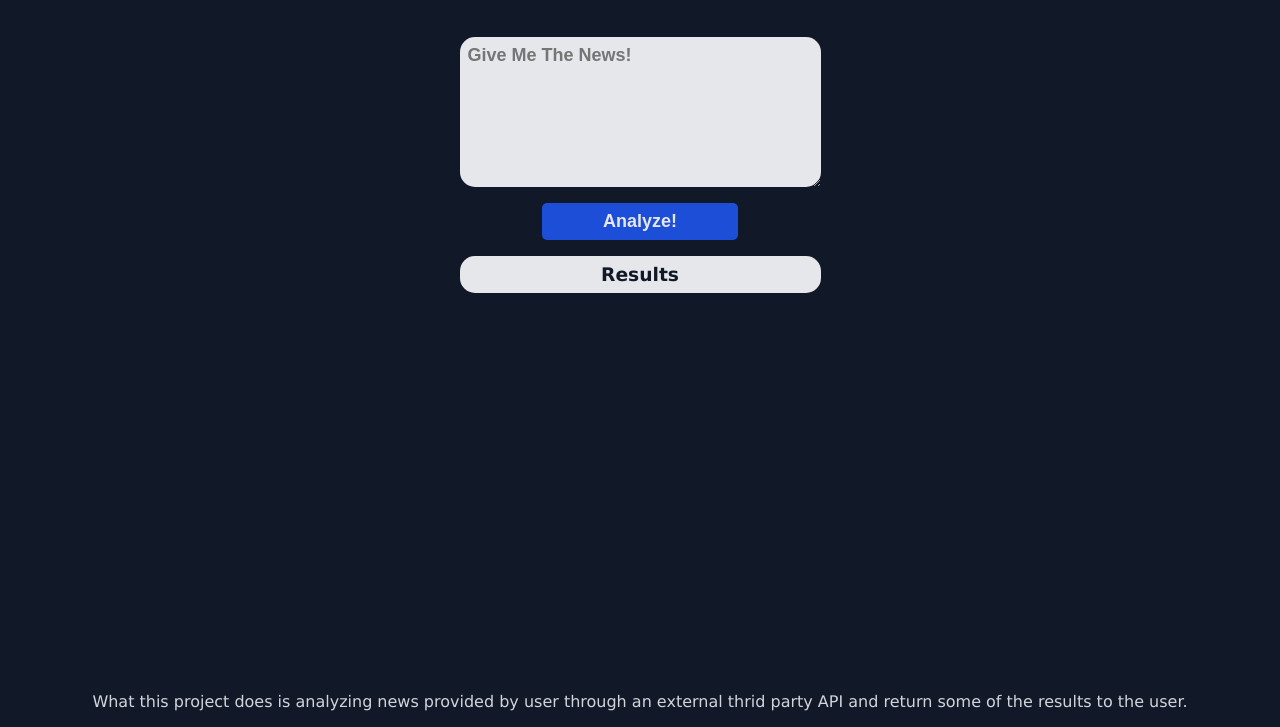
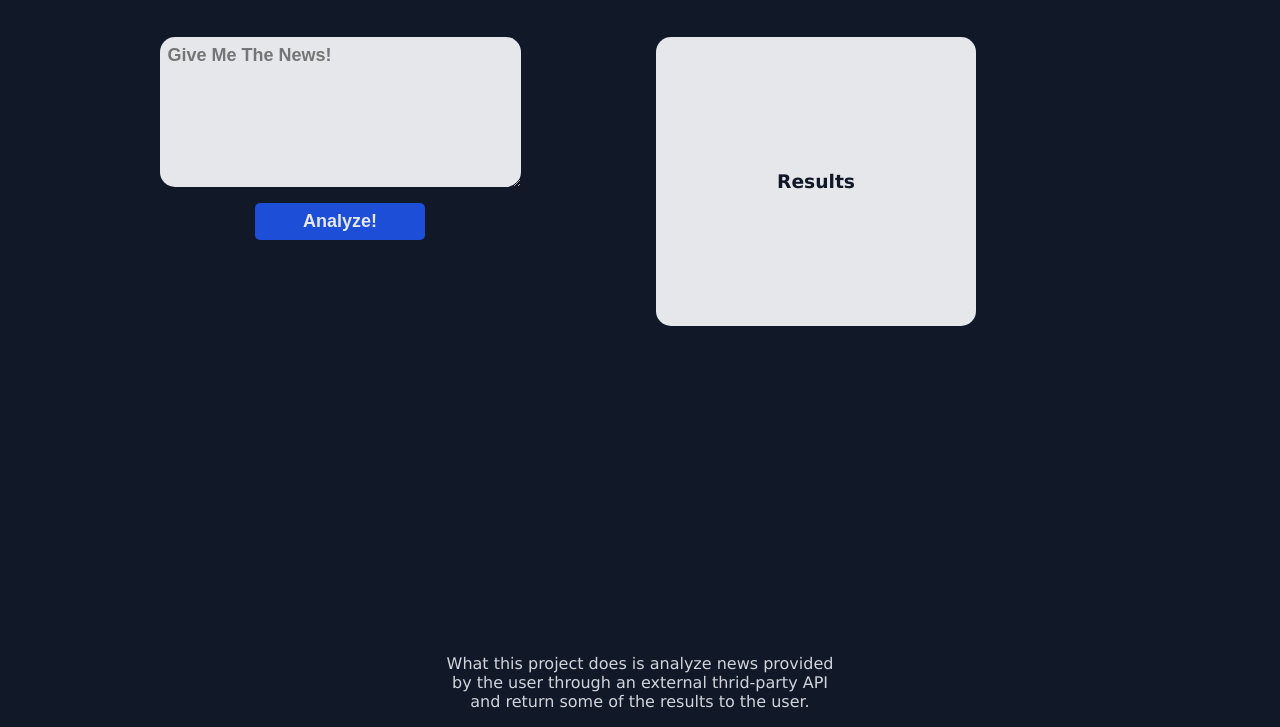
Before and after one commit to alimr70/FWD-Udacity-Advanced-Front-End-Third-Assignment, a website built with webpack: page src/client/views/index.html in a window 1280 px wide. Shown: the part 73-800 px from the top of the page. Built offline with nearby package versions, Linux system fonts and the light colour scheme.

Commit message:
Style enhancments

```diff
--- a/src/client/styles/footer.scss
+++ b/src/client/styles/footer.scss
@@ -1,4 +1,5 @@
 footer {
   text-align: center;
   padding: 1rem 0;
+  max-width: 400px;
 }
--- a/src/client/styles/form.scss
+++ b/src/client/styles/form.scss
@@ -28,6 +28,7 @@
     }
   }
   button {
+    max-width: 170px;
     cursor: pointer;
     background-color: #1d4ed8;
     width: 50%;
--- a/src/client/styles/main.scss
+++ b/src/client/styles/main.scss
@@ -1,3 +1,10 @@
 main {
   width: max-content;
+  display: grid;
+  grid-template-rows: 1fr 1fr;
+  // align-items: center;
+  @media (min-width: 768px) {
+    grid-template-columns: 1fr 1fr;
+    width: 100%;
+  }
 }
--- a/src/client/styles/results.scss
+++ b/src/client/styles/results.scss
@@ -1,4 +1,5 @@
 #results {
+  width: 320px;
   margin: 0.5rem 1rem;
   padding: 0.5rem;
   background-color: #e5e7eb;
--- a/src/client/views/index.html
+++ b/src/client/views/index.html
@@ -27,7 +27,7 @@
   </main>
 
   <footer>
-    What this project does is analyzing news provided by user through an external thrid party API and return some of the results to the user.
+    What this project does is analyze news provided by the user through an external thrid-party API and return some of the results to the user.
   </footer>
 
 </body>
```
Also changed, not shown: README.md.
